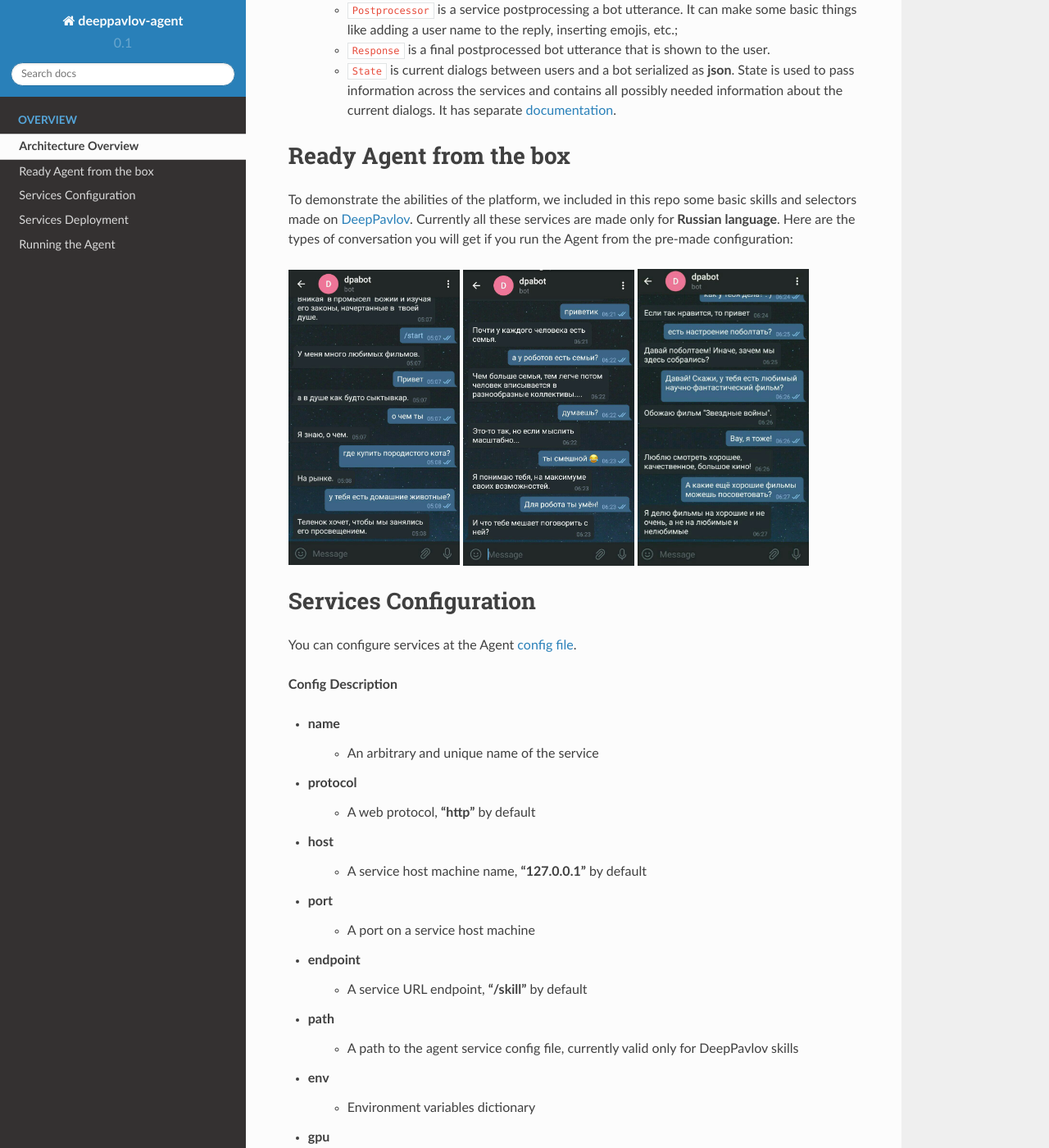
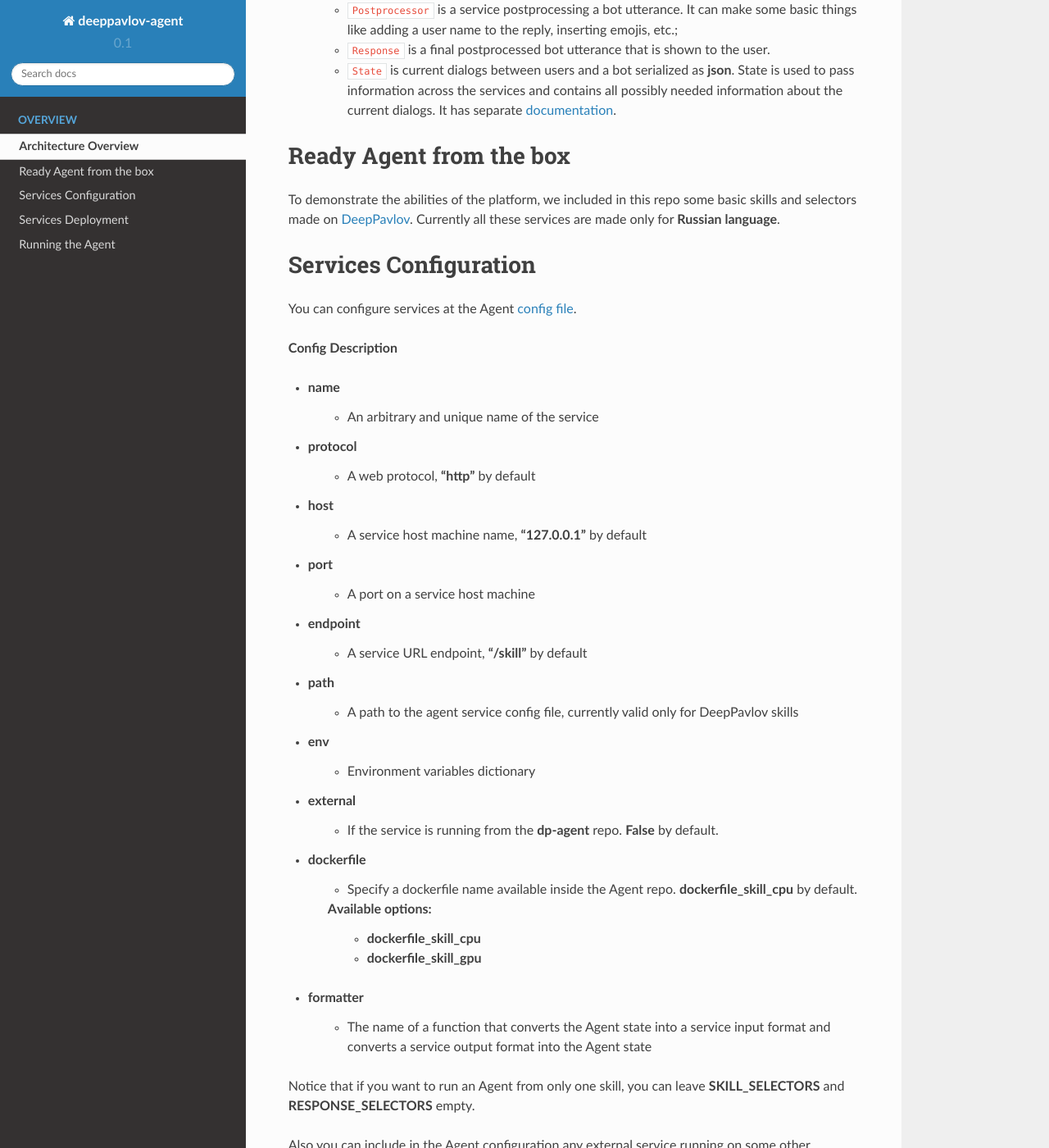
Before and after one commit to deeppavlov/dream, a Sphinx documentation site: the page built from docs/source/intro/overview.rst, in a window 1280 px wide and 1400 px high, scrolled down 1222 px. Shown: the whole window at 82% size. Built offline with Sphinx 7.4.7 and the Read the Docs theme 2.0.0, drawn with Linux system fonts in a browser that asks for light colours; formulas are drawn with MathJax 3; some of the changed text lies outside the part shown.

Commit message:
docs: update

```diff
--- a/docs/source/intro/overview.rst
+++ b/docs/source/intro/overview.rst
@@ -46,18 +46,6 @@ Ready Agent from the box
 
 To demonstrate the abilities of the platform, we included in this repo some basic skills and selectors
 made on DeepPavlov_. Currently all these services are made only for **Russian language**.
-Here are the types of conversation you will get if you run the Agent from the pre-made configuration:
-
-|pic1|  |pic2|  |pic3|
-
-.. |pic1| image:: ../_static/conversation_1.jpg
-   :width: 30%
-
-.. |pic2| image:: ../_static/conversation_2.jpg
-   :width: 30%
-
-.. |pic3| image:: ../_static/conversation_3.jpg
-   :width: 30%
 
 Services Configuration
 ======================
@@ -80,10 +68,14 @@ You can configure services at the Agent `config file`_.
     * A path to the agent service config file, currently valid only for DeepPavlov skills
 * **env**
     * Environment variables dictionary
-* **gpu**
-    * If a service needs to be run on GPU, **False** by default
 * **external**
     * If the service is running from the **dp-agent** repo. **False** by default.
+* **dockerfile**
+    * Specify a dockerfile name available inside the Agent repo. **dockerfile_skill_cpu** by default.
+
+    Available options:
+        * **dockerfile_skill_cpu**
+        * **dockerfile_skill_gpu**
 * **formatter**
     * The name of a function that converts the Agent state into a service input format
       and converts a service output format into the Agent state
@@ -162,7 +154,7 @@ Services Deployment
 Running the Agent
 =================
 
-Agent can run both from container and from a local machine.
+Agent can run both from container and from a local machine. The default Agent port is **4242**.
 
 **Container**
 
@@ -243,7 +235,7 @@ Agent can run both from container and from a local machine.
         curl --header "Content-Type: application/json" \
              --request POST \
              --data '{"user_id":"xyz","payload":"hello"}' \
-             http://localhost:8888
+             http://localhost:4242
 
     Agent will return a json response:
 
@@ -256,7 +248,7 @@ Agent can run both from container and from a local machine.
 
     In case of wrong format, HTTP errors will be returned
 
-.. _config file: https://github.com/deepmipt/dp-agent/blob/master/core/config.py
+.. _config file: https://github.com/deepmipt/dp-agent/blob/master/config.py
 .. _DeepPavlov: https://github.com/deepmipt/DeepPavlov
 .. _Docker: https://docs.docker.com/install/
 .. _Docker-compose: https://docs.docker.com/compose/install/
```
Also changed, not shown: other parts of docs/source/intro/overview.rst (+1 -1 lines).
